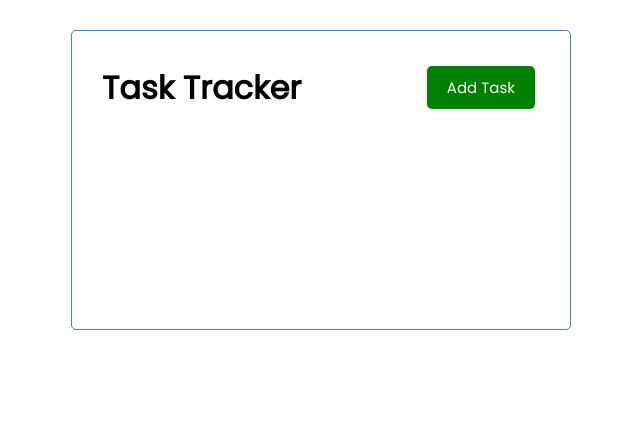
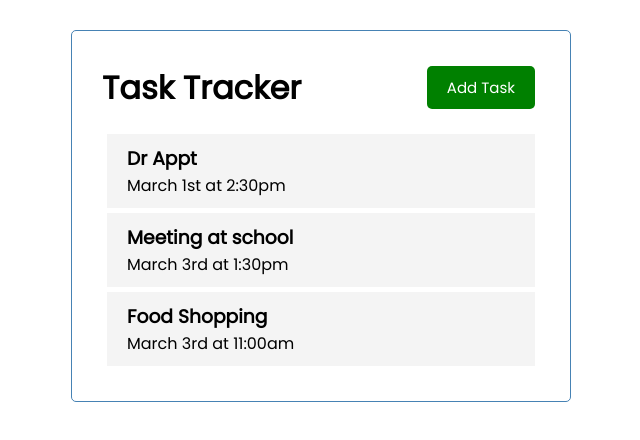
Before and after one commit to samanthalaine/vue-task-tracker, a Vue app in the folder task-tracker/: page / in a window 1280 px wide. Shown: the top 440 px of the page, without its empty margins (319-959 px from the left). Built offline with nearby package versions, Linux system fonts and the light colour scheme.

Commit message:
add task components

```diff
--- a/task-tracker/src/App.vue
+++ b/task-tracker/src/App.vue
@@ -1,16 +1,32 @@
 <template>
   <div class="container">
-    <Header title="Task Tracker"/>
+    <Header title="Task Tracker" />
+    <Tasks :tasks="tasks"/>
+
   </div>
 </template>
 
 <script>
-import Header from './components/Header'
+import Header from "./components/Header";
+import Tasks from "./components/Tasks"
 
 export default {
   name: "App",
   components: {
-    Header
+    Header,
+    Tasks
+  },
+  data() {
+    return {
+      tasks: [],
+    };
+  },
+  created() {
+    this.tasks = [
+      { id: 1, text: "Dr Appt", day: "March 1st at 2:30pm", reminder: true },
+      { id: 2, text: "Meeting at school", day: "March 3rd at 1:30pm", reminder: true },
+      { id: 3, text: "Food Shopping", day: "March 3rd at 11:00am", reminder: false },
+    ];
   },
 };
 </script>
--- /dev/null
+++ b/task-tracker/src/components/Task.vue
@@ -0,0 +1,35 @@
+<template>
+  <div class="task">
+    <h3>{{ task.text }}</h3>
+    <p>{{ task.day }}</p>
+  </div>
+</template>
+
+<script>
+export default {
+  name: "Task",
+  props: {
+    task: Object,
+  },
+};
+</script>
+
+<style scope>
+.fas {
+  color: red;
+}
+.task {
+  background: #f4f4f4;
+  margin: 5px;
+  padding: 10px 20px;
+  cursor: pointer;
+}
+.task.reminder {
+  border-left: 5px solid green;
+}
+.task h3 {
+  display: flex;
+  align-items: center;
+  justify-content: space-between;
+}
+</style>
--- /dev/null
+++ b/task-tracker/src/components/Tasks.vue
@@ -0,0 +1,21 @@
+<template>
+  <div>
+    <div :key="task.id" v-for="task in tasks">
+      <Task :task="task" />
+    </div>
+  </div>
+</template>
+
+<script>
+import Task from "./Task";
+
+export default {
+  name: "Tasks",
+  props: {
+    tasks: Array,
+  },
+  components: {
+    Task,
+  },
+};
+</script>
--- /dev/null
+++ b/task-tracker/src/components/Test.vue
@@ -0,0 +1,4 @@
+<template>
+  <div>a</div>
+  <div>b</div>
+</template>
```
